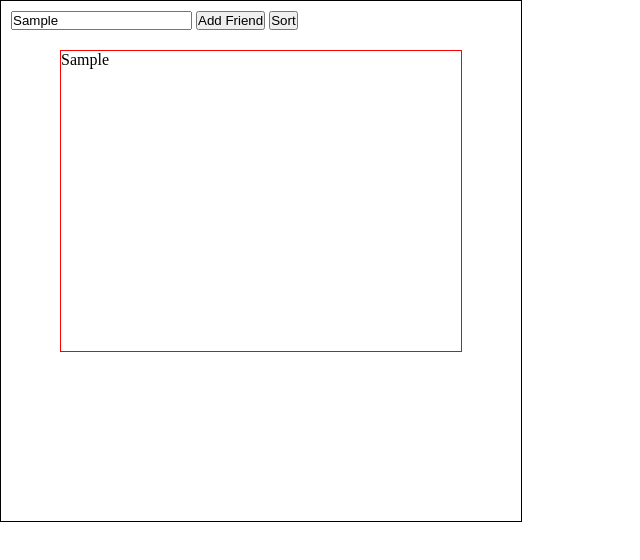
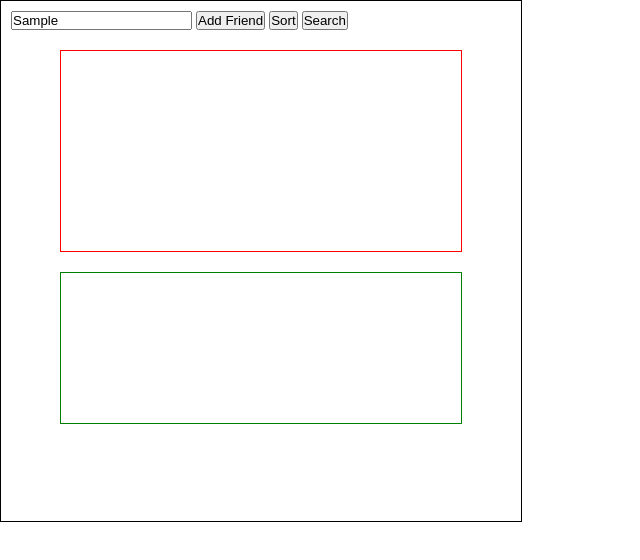
Before and after one commit to Ayoub-hub-dev/Addfriends, a plain HTML site: page index.html in a window 1280 px wide. Both pictures are taken after typing "Sample" into the empty fields and a click on the button "Add Friend". Shown: the whole page, without its empty margins (0-640 px from the left). Drawn offline with Linux system fonts and the light colour scheme.

Commit message:
first commit

```diff
--- a/css/file.css
+++ b/css/file.css
@@ -10,7 +10,13 @@
 }
 #One{
     width: 400px;
-    height:300px;
+    height:200px;
     margin:20px auto;
     border:1px solid red;
 }
+#Two{
+    width: 400px;
+    height: 150px;
+    margin: 0 auto;
+    border:1px solid green;
+}
--- a/index.html
+++ b/index.html
@@ -10,7 +10,9 @@
             <input type="text" id="inp">
             <button onclick="myFun()">Add Friend</button>
             <button onclick="mySort()">Sort</button>
+            <button onclick="mtSearch()">Search</button>
             <div id="One"></div>
+            <div id="Two"></div>
         </div>
         <script src="js/javaScript.js"></script>
     </body>
--- a/js/javaScript.js
+++ b/js/javaScript.js
@@ -6,15 +6,47 @@ function myFun() {
     "use strict";
 
     var myNew = document.getElementById('inp').value;
-    myFriends.push(myNew);
-
-    var myName = myFriends.join(" & ");
-    document.getElementById('One').innerHTML= myName;
+    myFriends.push(myNew).join(" & ")
+    document.getElementById('One').innerHTML= myNew;
     console.log(myFriends);
 }
 
 function mySort() {
-    var my_sort = myFriends.sort(),
-        myNsort = my_sort.join(" & ");
-    document.getElementById('One').innerHTML= myNsort;
+    var my_sort = myFriends.sort().join(" & ");
+    document.getElementById('One').innerHTML= my_sort;
 }
+
+function mtSearch() {
+    var myNewF   = document.getElementById('inp').value,
+        mySear = myFriends.indexOf(myNewF);
+    if (mySear != -1) {
+        document.getElementById('Two').innerHTML = "Your name already exists" +
+        "You will receive a message in a few moments";
+    }else{
+        document.getElementById('Two').innerHTML = "Sorry we can't found it";
+    }
+}
+
+// var myFriend = [
+//     "Lahousine", "Ayoub", "Omar",
+//     "Hassan", "Rachid", "Akram", "Ahmed",
+//     "Zahra", "Mohamed", "Hind"
+// ];
+
+// console.log(myFriend);
+
+// var myNewFriend = [
+//     "Hana", "Khadija", "Fatima",
+//     "Rokai", "oma"
+// ];
+// console.log(myNewFriend);
+
+
+// var myNewOtherFriend = [
+//     "Somia", "Fatiha", "Hasna",
+//     "Malika", "Aicha", "Janine"
+// ];
+// console.log(myNewOtherFriend);
+
+// var newArray = myFriend.concat(myNewFriend, myNewOtherFriend);
+// console.log(newArray);
```
